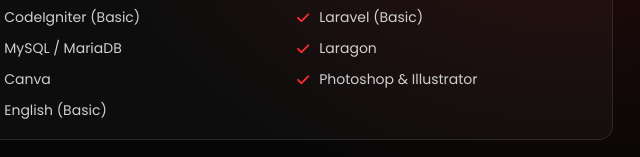
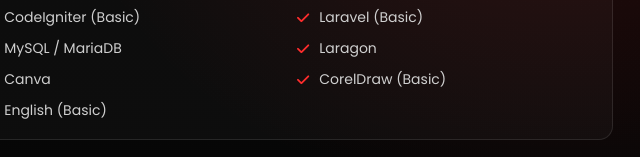
Before and after one commit to Okeanos404/My-Portofolio, a plain HTML site: page index.html in a window 1280 px wide. Shown: the part 643-800 px from the top of the page, 522-1162 px from the left. Drawn offline with Linux system fonts and the light colour scheme.

Commit message:
fix: update skills section in CV and portfolio to reflect accurate software proficiencies

```diff
--- a/index.html
+++ b/index.html
@@ -99,7 +99,7 @@
                     <li><i class="fa-solid fa-check"></i> Laragon</li>
 
                     <li><i class="fa-solid fa-check"></i> Canva</li>
-                    <li><i class="fa-solid fa-check"></i> Photoshop & Illustrator</li>
+                    <li><i class="fa-solid fa-check"></i> CorelDraw (Basic)</li>
 
                     <li><i class="fa-solid fa-check"></i> English (Basic)</li>
                     </ul>
```
Also changed, not shown: 1 other file.
